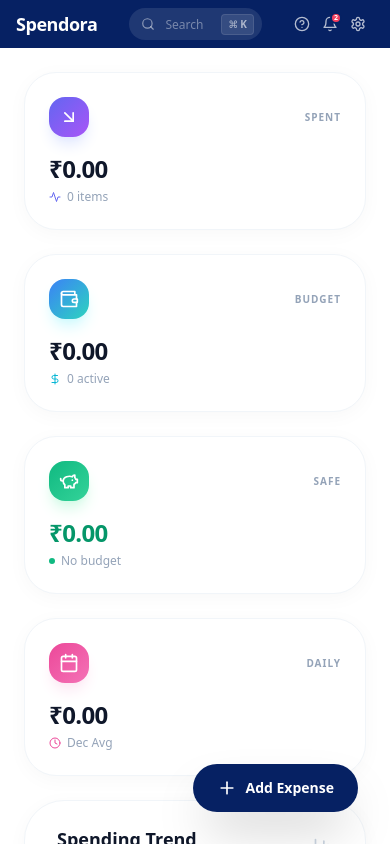
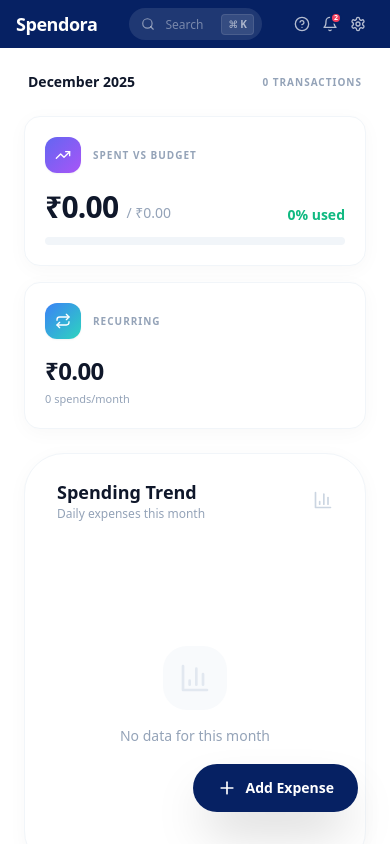
Before and after one commit to messycodelab/Spendora, a React (Vite) app: page / in a window 390 px wide. Shown: the top 844 px of the page. Built offline with nearby package versions, Linux system fonts and the light colour scheme.

Commit message:
Refactor Dashboard component to enhance layout and styling. Update card designs for spending and budget tracking, improve data visualization with updated charts, and streamline the display of recurring expenses. Ensure responsive design and maintain functionality for expense management.

```diff
--- a/src/components/Dashboard.tsx
+++ b/src/components/Dashboard.tsx
@@ -1,6 +1,13 @@
-import { formatCurrency } from '@/lib/utils'
-import { type Expense, type Budget } from '@/types'
-import { Wallet, Calendar, TrendingUp, DollarSign, PiggyBank, Activity, ArrowDownRight, Clock, PieChart as PieChartIcon, BarChart3 } from 'lucide-react'
+import { formatCurrency } from "@/lib/utils";
+import { type Expense, type Budget } from "@/types";
+import {
+	Wallet,
+	TrendingUp,
+	Receipt,
+	Repeat,
+	PieChart as PieChartIcon,
+	BarChart3,
+} from "lucide-react";
 import {
 	ResponsiveContainer,
 	AreaChart,
@@ -11,131 +18,167 @@ import {
 	Tooltip,
 	PieChart,
 	Pie,
-  Cell
-} from 'recharts'
+	Cell,
+} from "recharts";
 
 interface DashboardProps {
-  expenses: Expense[]
-  budgets: Budget[]
+	expenses: Expense[];
+	budgets: Budget[];
 }
 
-const COLORS = ['#6366f1', '#3b82f6', '#10b981', '#f59e0b', '#ec4899', '#8b5cf6', '#06b6d4', '#14b8a6', '#f43f5e', '#64748b']
+const COLORS = [
+	"#6366f1",
+	"#3b82f6",
+	"#10b981",
+	"#f59e0b",
+	"#ec4899",
+	"#8b5cf6",
+	"#06b6d4",
+	"#14b8a6",
+	"#f43f5e",
+	"#64748b",
+];
 
 export function Dashboard({ expenses, budgets }: DashboardProps) {
-  const currentMonth = new Date().toISOString().slice(0, 7)
+	const currentMonth = new Date().toISOString().slice(0, 7);
 
-  const currentMonthExpenses = expenses.filter(
-    (e) => e.date.startsWith(currentMonth)
-  )
+	const currentMonthExpenses = expenses.filter((e) =>
+		e.date.startsWith(currentMonth),
+	);
 
-  const totalSpent = currentMonthExpenses.reduce((sum, e) => sum + e.amount, 0)
+	const totalSpent = currentMonthExpenses.reduce((sum, e) => sum + e.amount, 0);
 
 	const totalBudget = budgets
 		.filter((b) => b.month === currentMonth)
-    .reduce((sum, b) => sum + b.monthlyLimit, 0)
+		.reduce((sum, b) => sum + b.monthlyLimit, 0);
 
-  const remaining = totalBudget - totalSpent
+	const budgetUsedPercent =
+		totalBudget > 0 ? (totalSpent / totalBudget) * 100 : 0;
 
-  const averageDaily = currentMonthExpenses.length > 0
-    ? totalSpent / new Date().getDate()
-    : 0
+	// Calculate recurring monthly total
+	const recurringExpenses = expenses.filter((e) => e.type === "recurring");
+	const totalMonthlyRecurring = recurringExpenses.reduce((sum, expense) => {
+		if (!expense.recurringDetails) return sum;
+		const { frequency } = expense.recurringDetails;
+		let monthlyAmount = expense.amount;
+		if (frequency === "daily") monthlyAmount *= 30;
+		if (frequency === "weekly") monthlyAmount *= 4;
+		if (frequency === "yearly") monthlyAmount /= 12;
+		return sum + monthlyAmount;
+	}, 0);
+
+	// Get current month name
+	const currentMonthName = new Date().toLocaleDateString("en-US", {
+		month: "long",
+		year: "numeric",
+	});
 
 	// Prepare data for Daily Spending Area Chart
-  const daysInMonth = new Date(new Date().getFullYear(), new Date().getMonth() + 1, 0).getDate()
+	const daysInMonth = new Date(
+		new Date().getFullYear(),
+		new Date().getMonth() + 1,
+		0,
+	).getDate();
 	const dailyData = Array.from({ length: daysInMonth }, (_, i) => {
-    const day = i + 1
-    const dayStr = `${currentMonth}-${day.toString().padStart(2, '0')}`
+		const day = i + 1;
+		const dayStr = `${currentMonth}-${day.toString().padStart(2, "0")}`;
 		const amount = currentMonthExpenses
-      .filter(e => e.date.startsWith(dayStr))
-      .reduce((sum, e) => sum + e.amount, 0)
+			.filter((e) => e.date.startsWith(dayStr))
+			.reduce((sum, e) => sum + e.amount, 0);
 		return {
 			day: day.toString(),
-      amount: amount
-    }
-  })
+			amount: amount,
+		};
+	});
 
 	// Prepare data for Category Distribution Pie Chart
-  const categoryDataMap = currentMonthExpenses.reduce((acc, e) => {
-    acc[e.category] = (acc[e.category] || 0) + e.amount
-    return acc
-  }, {} as Record<string, number>)
+	const categoryDataMap = currentMonthExpenses.reduce(
+		(acc, e) => {
+			acc[e.category] = (acc[e.category] || 0) + e.amount;
+			return acc;
+		},
+		{} as Record<string, number>,
+	);
 
 	const categoryData = Object.entries(categoryDataMap)
 		.map(([name, value]) => ({ name, value }))
-    .sort((a, b) => b.value - a.value)
+		.sort((a, b) => b.value - a.value);
 
 	const hasData = currentMonthExpenses.length > 0;
 
 	return (
 		<div className="space-y-6">
-      <div className="grid gap-6 md:grid-cols-2 lg:grid-cols-4">
-        {/* Total Spent Card */}
-        <div className="modern-card p-6 rounded-[2rem] group relative overflow-hidden">
-          <div className="flex items-center justify-between mb-4">
-            <div className="h-10 w-10 rounded-2xl gradient-purple flex items-center justify-center text-white shadow-lg shadow-indigo-100 transition-transform group-hover:scale-110">
-              <ArrowDownRight className="h-5 w-5" />
+			{/* Month Header */}
+			<div className="flex items-center justify-between px-1">
+				<h2 className="text-sm font-bold text-slate-900">{currentMonthName}</h2>
+				<span className="text-[10px] font-bold text-slate-400 uppercase tracking-widest">
+					{currentMonthExpenses.length} transactions
+				</span>
 			</div>
-            <span className="text-[10px] font-bold text-slate-400 uppercase tracking-widest">Spent</span>
+
+			<div className="grid gap-4 md:grid-cols-2 lg:grid-cols-3">
+				{/* Spent vs Budget Card - Main Focus */}
+				<div className="modern-card p-5 rounded-2xl lg:col-span-2">
+					<div className="flex items-center gap-3 mb-4">
+						<div className="h-9 w-9 rounded-xl gradient-purple flex items-center justify-center text-white shadow-sm">
+							<TrendingUp className="h-4 w-4" />
 						</div>
 						<div>
-            <h3 className="text-2xl font-bold text-slate-900 tracking-tight mb-1">{formatCurrency(totalSpent)}</h3>
-            <div className="flex items-center gap-1.5 text-slate-400">
-              <Activity className="h-3 w-3 text-indigo-500" />
-              <span className="text-xs font-medium">{currentMonthExpenses.length} items</span>
-            </div>
+							<span className="text-[10px] font-bold text-slate-400 uppercase tracking-widest block">
+								Spent vs Budget
+							</span>
 						</div>
 					</div>
 
-        {/* Total Budget Card */}
-        <div className="modern-card p-6 rounded-[2rem] group relative overflow-hidden">
-          <div className="flex items-center justify-between mb-4">
-            <div className="h-10 w-10 rounded-2xl gradient-blue flex items-center justify-center text-white shadow-lg shadow-cyan-100 transition-transform group-hover:scale-110">
-              <Wallet className="h-5 w-5" />
+					<div className="flex items-end justify-between mb-3">
+						<div>
+							<span className="text-3xl font-black text-slate-900 tracking-tight">
+								{formatCurrency(totalSpent)}
+							</span>
+							<span className="text-slate-400 text-sm font-medium ml-2">
+								/ {formatCurrency(totalBudget)}
+							</span>
 						</div>
-            <span className="text-[10px] font-bold text-slate-400 uppercase tracking-widest">Budget</span>
+						<span
+							className={`text-sm font-bold ${budgetUsedPercent > 100 ? "text-red-500" : budgetUsedPercent > 80 ? "text-orange-500" : "text-emerald-500"}`}
+						>
+							{budgetUsedPercent.toFixed(0)}% used
+						</span>
+					</div>
+
+					<div className="relative h-2 w-full bg-slate-100 rounded-full overflow-hidden">
+						<div
+							className={`absolute left-0 top-0 h-full rounded-full transition-all duration-1000 ${budgetUsedPercent > 100 ? "bg-red-500" : budgetUsedPercent > 80 ? "bg-orange-400" : "bg-emerald-500"}`}
+							style={{ width: `${Math.min(budgetUsedPercent, 100)}%` }}
+						/>
+					</div>
+
+					{totalBudget > 0 && (
+						<p className="text-[11px] font-medium text-slate-400 mt-2">
+							{totalBudget - totalSpent >= 0
+								? `${formatCurrency(totalBudget - totalSpent)} remaining this month`
+								: `${formatCurrency(Math.abs(totalBudget - totalSpent))} over budget`}
+						</p>
+					)}
+				</div>
+
+				{/* Recurring Card */}
+				<div className="modern-card p-5 rounded-2xl">
+					<div className="flex items-center gap-3 mb-4">
+						<div className="h-9 w-9 rounded-xl gradient-blue flex items-center justify-center text-white shadow-sm">
+							<Repeat className="h-4 w-4" />
+						</div>
+						<span className="text-[10px] font-bold text-slate-400 uppercase tracking-widest">
+							Recurring
+						</span>
 					</div>
 					<div>
-            <h3 className="text-2xl font-bold text-slate-900 tracking-tight mb-1">{formatCurrency(totalBudget)}</h3>
-            <div className="flex items-center gap-1.5 text-slate-400">
-              <DollarSign className="h-3 w-3 text-cyan-500" />
-              <span className="text-xs font-medium">{budgets.filter(b => b.month === currentMonth).length} active</span>
-            </div>
-          </div>
-        </div>
-
-        {/* Remaining Card */}
-        <div className="modern-card p-6 rounded-[2rem] group relative overflow-hidden">
-          <div className="flex items-center justify-between mb-4">
-            <div className={`h-10 w-10 rounded-2xl flex items-center justify-center text-white shadow-lg transition-transform group-hover:scale-110 ${remaining >= 0 ? 'gradient-green shadow-emerald-100' : 'gradient-orange shadow-orange-100'}`}>
-              {remaining >= 0 ? <PiggyBank className="h-5 w-5" /> : <TrendingUp className="h-5 w-5" />}
-            </div>
-            <span className="text-[10px] font-bold text-slate-400 uppercase tracking-widest">{remaining >= 0 ? 'Safe' : 'Over'}</span>
-          </div>
-          <div>
-            <h3 className={`text-2xl font-bold tracking-tight mb-1 ${remaining >= 0 ? 'text-emerald-600' : 'text-orange-600'}`}>
-              {formatCurrency(Math.abs(remaining))}
-            </h3>
-            <div className="flex items-center gap-1.5 text-slate-400">
-              <div className={`h-1.5 w-1.5 rounded-full ${remaining >= 0 ? 'bg-emerald-500' : 'bg-orange-500'}`} />
-              <span className="text-xs font-medium">{totalBudget > 0 ? `${((totalSpent / (totalBudget || 1)) * 100).toFixed(0)}% used` : 'No budget'}</span>
-            </div>
-          </div>
-        </div>
-
-        {/* Daily Avg Card */}
-        <div className="modern-card p-6 rounded-[2rem] group relative overflow-hidden">
-          <div className="flex items-center justify-between mb-4">
-            <div className="h-10 w-10 rounded-2xl gradient-pink flex items-center justify-center text-white shadow-lg shadow-pink-100 transition-transform group-hover:scale-110">
-              <Calendar className="h-5 w-5" />
-            </div>
-            <span className="text-[10px] font-bold text-slate-400 uppercase tracking-widest">Daily</span>
-          </div>
-          <div>
-            <h3 className="text-2xl font-bold text-slate-900 tracking-tight mb-1">{formatCurrency(averageDaily)}</h3>
-            <div className="flex items-center gap-1.5 text-slate-400">
-              <Clock className="h-3 w-3 text-pink-500" />
-              <span className="text-xs font-medium capitalize">{new Date().toLocaleDateString('en-US', { month: 'short' })} Avg</span>
-            </div>
+						<span className="text-2xl font-black text-slate-900 tracking-tight">
+							{formatCurrency(totalMonthlyRecurring)}
+						</span>
+						<p className="text-[11px] font-medium text-slate-400 mt-1">
+							{recurringExpenses.length} spends/month
+						</p>
 					</div>
 				</div>
 			</div>
@@ -145,8 +188,12 @@ export function Dashboard({ expenses, budgets }: DashboardProps) {
 				<div className="modern-card p-6 rounded-[2.5rem] lg:col-span-2">
 					<div className="flex items-center justify-between mb-6 px-2">
 						<div>
-              <h3 className="text-lg font-bold text-slate-900">Spending Trend</h3>
-              <p className="text-xs text-slate-400 font-medium">Daily expenses this month</p>
+							<h3 className="text-lg font-bold text-slate-900">
+								Spending Trend
+							</h3>
+							<p className="text-xs text-slate-400 font-medium">
+								Daily expenses this month
+							</p>
 						</div>
 						<BarChart3 className="h-5 w-5 text-slate-300" />
 					</div>
@@ -155,34 +202,47 @@ export function Dashboard({ expenses, budgets }: DashboardProps) {
 							<ResponsiveContainer width="100%" height="100%">
 								<AreaChart data={dailyData}>
 									<defs>
-                    <linearGradient id="colorAmount" x1="0" y1="0" x2="0" y2="1">
-                      <stop offset="5%" stopColor="#6366f1" stopOpacity={0.1}/>
-                      <stop offset="95%" stopColor="#6366f1" stopOpacity={0}/>
+										<linearGradient
+											id="colorAmount"
+											x1="0"
+											y1="0"
+											x2="0"
+											y2="1"
+										>
+											<stop offset="5%" stopColor="#6366f1" stopOpacity={0.1} />
+											<stop offset="95%" stopColor="#6366f1" stopOpacity={0} />
 										</linearGradient>
 									</defs>
-                  <CartesianGrid strokeDasharray="3 3" vertical={false} stroke="#f1f5f9" />
+									<CartesianGrid
+										strokeDasharray="3 3"
+										vertical={false}
+										stroke="#f1f5f9"
+									/>
 									<XAxis
 										dataKey="day"
 										axisLine={false}
 										tickLine={false}
-                    tick={{ fontSize: 10, fill: '#94a3b8' }}
+										tick={{ fontSize: 10, fill: "#94a3b8" }}
 										dy={10}
 									/>
 									<YAxis
 										axisLine={false}
 										tickLine={false}
-                    tick={{ fontSize: 10, fill: '#94a3b8' }}
+										tick={{ fontSize: 10, fill: "#94a3b8" }}
 										tickFormatter={(value) => `₹${value}`}
 									/>
 									<Tooltip
 										contentStyle={{
-                      borderRadius: '16px',
-                      border: 'none',
-                      boxShadow: '0 10px 15px -3px rgb(0 0 0 / 0.1)',
-                      fontSize: '12px',
-                      fontWeight: 'bold'
+											borderRadius: "16px",
+											border: "none",
+											boxShadow: "0 10px 15px -3px rgb(0 0 0 / 0.1)",
+											fontSize: "12px",
+											fontWeight: "bold",
 										}}
-                    formatter={(value: number) => [formatCurrency(value), 'Amount']}
+										formatter={(value: number) => [
+											formatCurrency(value),
+											"Amount",
+										]}
 									/>
 									<Area
 										type="monotone"
@@ -199,7 +259,9 @@ export function Dashboard({ expenses, budgets }: DashboardProps) {
 								<div className="bg-slate-50 h-16 w-16 rounded-3xl flex items-center justify-center mb-4 mx-auto">
 									<BarChart3 className="h-8 w-8 text-slate-200" />
 								</div>
-                <p className="text-slate-400 text-sm font-medium">No data for this month</p>
+								<p className="text-slate-400 text-sm font-medium">
+									No data for this month
+								</p>
 							</div>
 						)}
 					</div>
@@ -210,7 +272,9 @@ export function Dashboard({ expenses, budgets }: DashboardProps) {
 					<div className="flex items-center justify-between mb-6 px-2">
 						<div>
 							<h3 className="text-lg font-bold text-slate-900">Categories</h3>
-              <p className="text-xs text-slate-400 font-medium">Spending by category</p>
+							<p className="text-xs text-slate-400 font-medium">
+								Spending by category
+							</p>
 						</div>
 						<PieChartIcon className="h-5 w-5 text-slate-300" />
 					</div>
@@ -228,18 +292,24 @@ export function Dashboard({ expenses, budgets }: DashboardProps) {
 										dataKey="value"
 									>
 										{categoryData.map((entry, index) => (
-                      <Cell key={`cell-${index}`} fill={COLORS[index % COLORS.length]} />
+											<Cell
+												key={`cell-${index}`}
+												fill={COLORS[index % COLORS.length]}
+											/>
 										))}
 									</Pie>
 									<Tooltip
 										contentStyle={{
-                      borderRadius: '16px',
-                      border: 'none',
-                      boxShadow: '0 10px 15px -3px rgb(0 0 0 / 0.1)',
-                      fontSize: '12px',
-                      fontWeight: 'bold'
+											borderRadius: "16px",
+											border: "none",
+											boxShadow: "0 10px 15px -3px rgb(0 0 0 / 0.1)",
+											fontSize: "12px",
+											fontWeight: "bold",
 										}}
-                    formatter={(value: number) => [formatCurrency(value), 'Spent']}
+										formatter={(value: number) => [
+											formatCurrency(value),
+											"Spent",
+										]}
 									/>
 								</PieChart>
 							</ResponsiveContainer>
@@ -248,19 +318,31 @@ export function Dashboard({ expenses, budgets }: DashboardProps) {
 								<div className="bg-slate-50 h-16 w-16 rounded-3xl flex items-center justify-center mb-4 mx-auto">
 									<PieChartIcon className="h-8 w-8 text-slate-200" />
 								</div>
-                <p className="text-slate-400 text-sm font-medium">No expenses yet</p>
+								<p className="text-slate-400 text-sm font-medium">
+									No expenses yet
+								</p>
 							</div>
 						)}
 					</div>
 					{hasData && (
 						<div className="mt-4 space-y-2 max-h-[120px] overflow-y-auto px-2 scrollbar-hide">
 							{categoryData.slice(0, 5).map((entry, index) => (
-                <div key={entry.name} className="flex items-center justify-between text-[11px] font-bold">
+								<div
+									key={entry.name}
+									className="flex items-center justify-between text-[11px] font-bold"
+								>
 									<div className="flex items-center gap-2">
-                    <div className="h-2 w-2 rounded-full" style={{ backgroundColor: COLORS[index % COLORS.length] }} />
-                    <span className="text-slate-600 truncate max-w-[100px]">{entry.name}</span>
+										<div
+											className="h-2 w-2 rounded-full"
+											style={{ backgroundColor: COLORS[index % COLORS.length] }}
+										/>
+										<span className="text-slate-600 truncate max-w-[100px]">
+											{entry.name}
+										</span>
 									</div>
-                  <span className="text-slate-400">{((entry.value / (totalSpent || 1)) * 100).toFixed(0)}%</span>
+									<span className="text-slate-400">
+										{((entry.value / (totalSpent || 1)) * 100).toFixed(0)}%
+									</span>
 								</div>
 							))}
 						</div>
@@ -268,5 +350,5 @@ export function Dashboard({ expenses, budgets }: DashboardProps) {
 				</div>
 			</div>
 		</div>
-  )
+	);
 }
```
Lines whose indentation alone changed are shown as unchanged.
